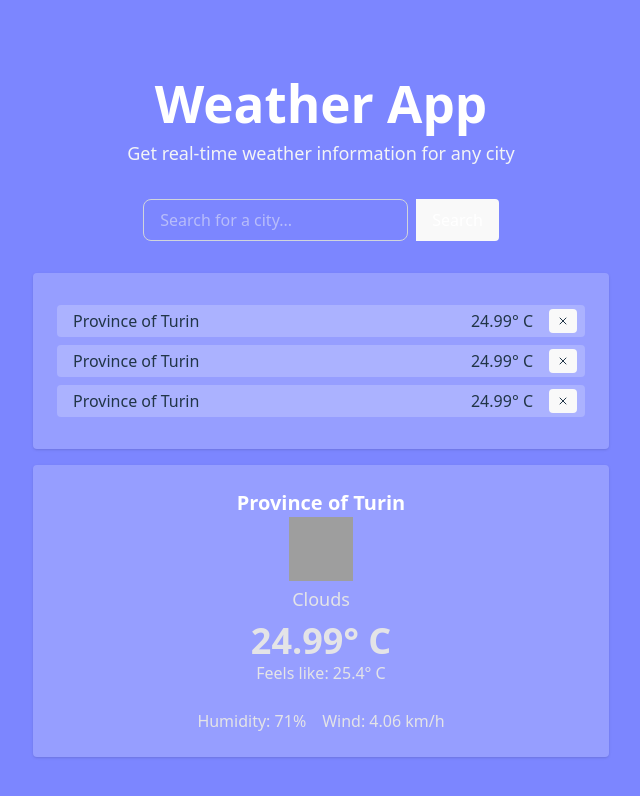
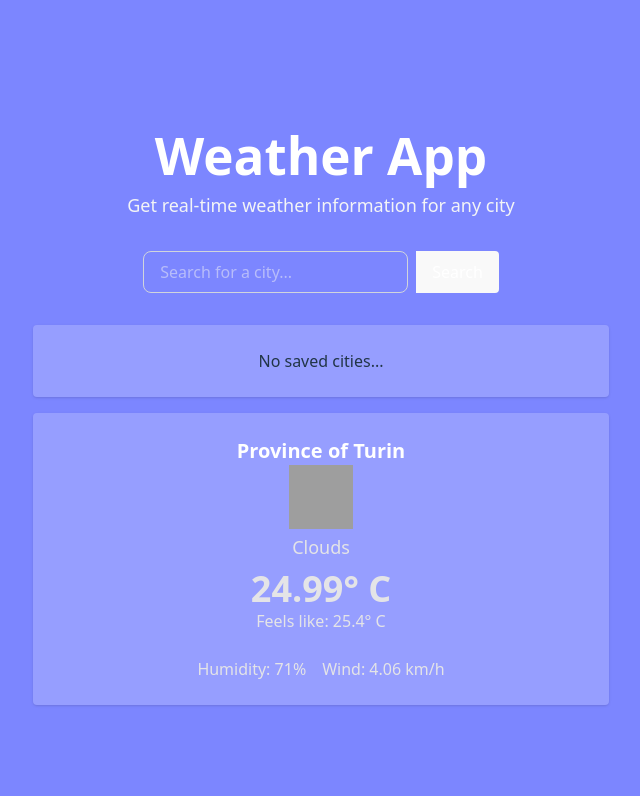
Before and after one commit to artem-tarasenko/weather-app, a React (Vite) app in the folder webapp/: page / in a window 1280 px wide. Shown: the top 796 px of the page, without its empty margins (319-959 px from the left). Built offline with nearby package versions, Linux system fonts and the light colour scheme; grey boxes are pictures that could not be loaded.

Commit message:
feat: remove mock cities list and conntect list to state, add "no cities" placeholder

```diff
--- a/webapp/src/App.tsx
+++ b/webapp/src/App.tsx
@@ -4,10 +4,9 @@ import { X } from 'lucide-react';
 import { useWeatherStore } from './store';
 
 export default function App() {
-    const store = useWeatherStore();
+    const { addCity, cities } = useWeatherStore();
 
     const weatherData = currentWeather;
-    const citiesList = [currentWeather, currentWeather, currentWeather];
 
     return (
         <main className="weather-app min-h-screen flex flex-col items-center justify-center bg-indigo-400 p-4 w-full">
@@ -22,21 +21,25 @@ export default function App() {
                 {/* todo move to a separate component */}
                 <section className="weather-main-card flex justify-center flex-col bg-white/20 rounded shadow p-6 w-full text-center mb-4">
                     <ul>
-                        {citiesList.map((city, index) => (
+                        {cities.length > 0 ? (
+                            cities.map((city, index) => (
                             <li
                                 key={index}
                                 className="bg-white/20 hover:bg-white/30 duration-100 ease-in-out my-2 pl-4 pr-2 py-1 rounded flex cursor-pointer"
                                 onClick={() => null}
                             >
                                 <p className="justify-between items-center flex grow mr-2">
-                                    <span>{city.name}</span>
-                                    <span>{city.main.temp}&deg; C</span>
+                                        <span>{city.formatted}</span>
+                                        <span>{city.weather.main.temp}&deg; C</span>
                                 </p>
                                 <button className="py-1 px-2 ml-2 text-sm bg-red-400 hover:bg-red-500 ease-in-out duration-200 rounded">
                                     <X size={12} />
                                 </button>
                             </li>
-                        ))}
+                            ))
+                        ) : (
+                            <p>No saved cities...</p>
+                        )}
                     </ul>
                 </section>
                 {/* todo move to a separate component */}
```
